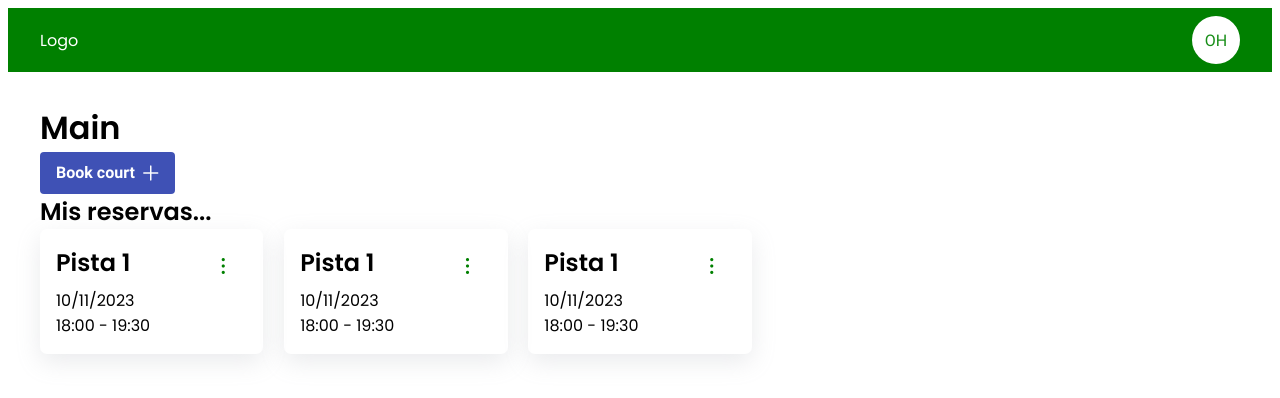
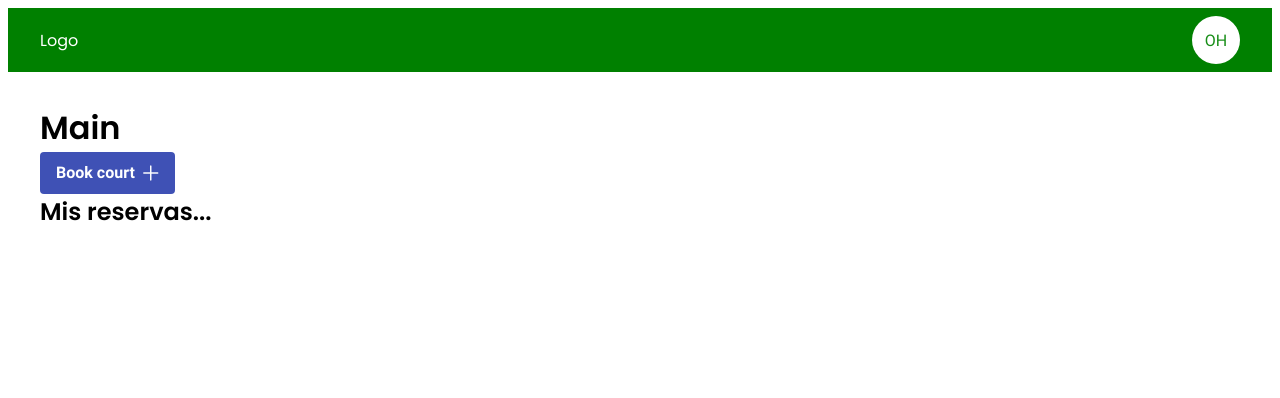
Before and after one commit to oscarHDC/padelApplication, a Vue app in the folder padel-project/: page / in a window 1280 px wide. Shown: the top 398 px of the page. Built offline with nearby package versions, Linux system fonts and the light colour scheme.

Commit message:
reservations bind data logic implemented, and date util helpers

```diff
--- a/padel-project/src/components/Reservation/Reservation.vue
+++ b/padel-project/src/components/Reservation/Reservation.vue
@@ -2,8 +2,8 @@
   <div class="reservation">
     <div class="reservation-info">
       <h2 class="reservation-info__title">Pista 1</h2>
-      <p>10/11/2023</p>
-      <p>18:00 - 19:30</p>
+      <p>{{ prop$$.data.day }}</p>
+      <p>{{ prop$$.data.startHour }} - {{ prop$$.data.endHour }}</p>
     </div>
 
     <div class="card flex justify-content-center">
@@ -18,11 +18,16 @@ import { ref } from 'vue'
 import Button from 'primevue/button';
 import Menu from 'primevue/menu';
 
+const prop$$ = defineProps({
+  data: {
+    type: Object,
+    required: true,
+  }
+})
 
 const menu = ref();
 const items = ref([
   {
-    label: 'Options',
     items: [
       {
         label: 'Cancel reservation',
--- a/padel-project/src/components/book-court-form/book-form.vue
+++ b/padel-project/src/components/book-court-form/book-form.vue
@@ -29,7 +29,7 @@ import { ref } from 'vue'
 import Calendar from 'primevue/calendar';
 import Dialog from 'primevue/dialog';
 import Button from 'primevue/button';
-
+import { formatDate, formatTime } from '../../helpers/date-utils'
 
 const day = ref()
 const startHour = ref(new Date(2021, 9, 20, 18, 0));
@@ -44,9 +44,9 @@ function hideModal() {
 
 function bookCourt() {
   const reservation = {
-    day: day.value,
-    startHour: startHour.value,
-    endHour: endHour.value,
+    day: formatDate(day.value),
+    startHour: formatTime(startHour.value),
+    endHour: formatTime(endHour.value),
   }
   emit('add-reservation', reservation)
 }
--- /dev/null
+++ b/padel-project/src/helpers/date-utils.js
@@ -0,0 +1,16 @@
+export function formatDate(inputDate) {
+  const date = new Date(inputDate);
+  const formattedDate = `${(date.getMonth() + 1).toString().padStart(2, '0')}/${date.getDate().toString().padStart(2, '0')}/${date.getFullYear()}`;
+  return formattedDate;
+}
+
+export function formatTime(inputTime) {
+  const time = new Date(inputTime);
+  const formattedTime = `${time.getHours().toString().padStart(2, '0')}:${time.getMinutes().toString().padStart(2, '0')}`;
+  return formattedTime;
+}
+
+export default{
+  formatDate,
+  formatTime,
+}
--- a/padel-project/src/views/HomeView.vue
+++ b/padel-project/src/views/HomeView.vue
@@ -6,9 +6,7 @@
 
   <h2>Mis reservas...</h2>
   <section class="reservations">
-    <Reservation />
-    <Reservation />
-    <Reservation />
+    <Reservation v-for="reservation in reservationsRef" :data="reservation" />
   </section>
 </template>
 
@@ -21,18 +19,25 @@ import Reservation from '../components/Reservation/Reservation.vue'
 
 
 const showBookModalRef = ref(false)
+const reservationsRef = ref([])
 
 const showModal = () => {
   showBookModalRef.value = true
 }
 
+const hideModal = () => {
+  showBookModalRef.value = false
+}
+
 const handleReservation = (data) => {
-  console.log(data);
-  showBookModalRef.value = false
+  //Close modal
+  hideModal();
+
+  //Add reservation to array
+  reservationsRef.value.push(data)
 
   //Show toast
 
-  //Add reservation to array
 }
 </script>
 
```
